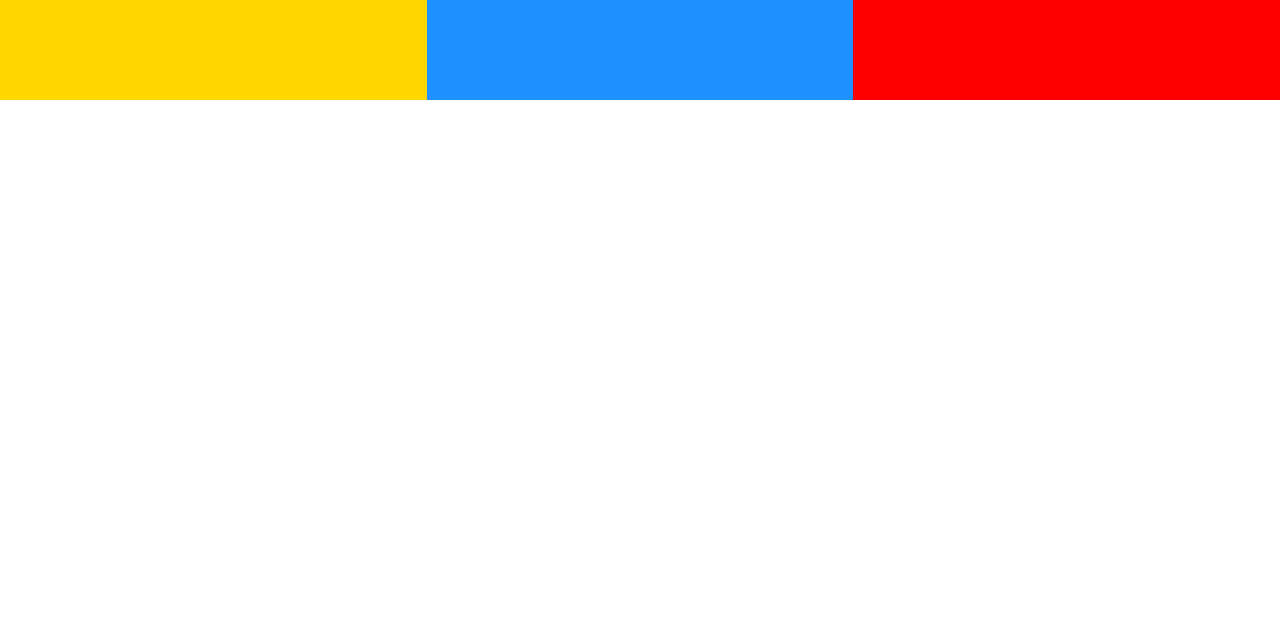
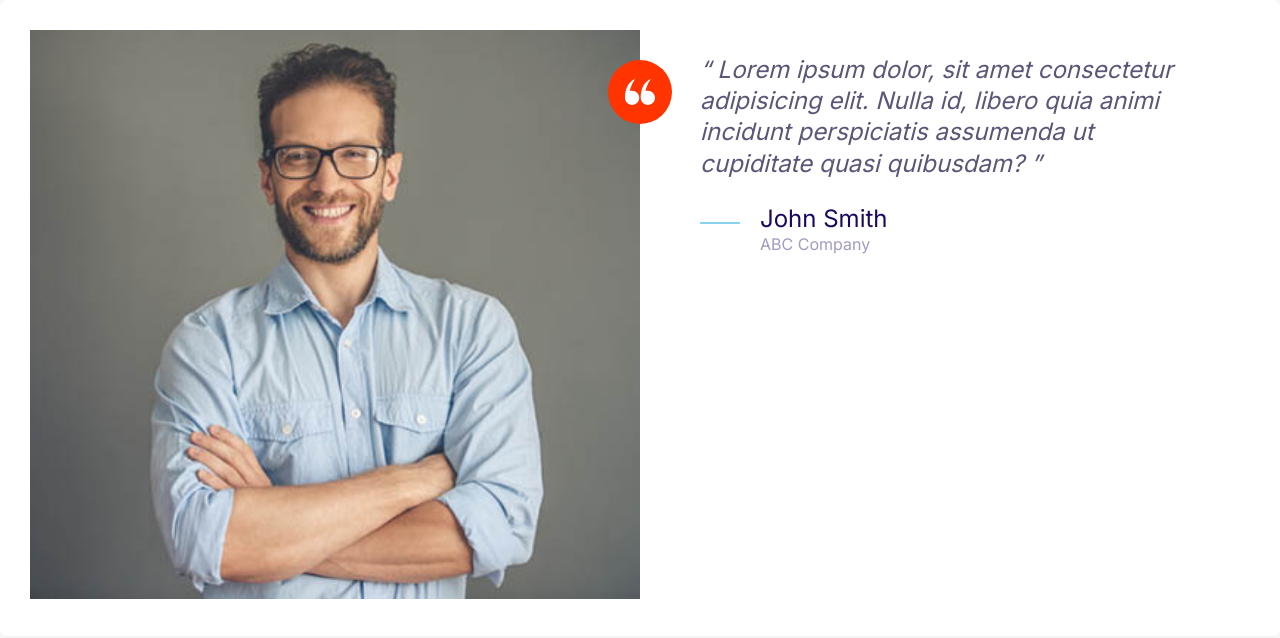
Before and after one commit to jack-mocha/moshify, a plain HTML site: page index.html in a window 1280 px wide. Drawn offline with Linux system fonts and the light colour scheme.

Commit message:
Build the testimonial component

```diff
--- a/css/style.css
+++ b/css/style.css
@@ -166,8 +166,17 @@ a {
   height: 40px;
 }
 
+.icon--small {
+  width: 30px;
+  height: 30px;
+}
+
 .icon--primary {
   fill: var(--color-primary);
+}
+
+.icon--white {
+  fill: white;
 }
 
 .icon-container {
@@ -178,6 +187,10 @@ a {
   height: 64px;
   justify-content: center;
   width: 64px;
+}
+
+.icon-container--accent {
+  background-color: var(--color-accent);
 }
 
 /* Buttons */
@@ -451,3 +464,34 @@ a {
     grid-template-columns: 1fr 1fr 1fr;
   }
 }
+
+/* Testimonials */
+
+.testimonial {
+  padding: 3rem;
+}
+
+.testimonial__image {
+  position: relative;
+}
+
+.testimonial__image > img {
+  width: 100%;
+}
+
+.testimonial__image > .icon-container {
+  position: absolute;
+  top: 3rem;
+  right: -32px;
+}
+
+@media screen and (min-width: 768px) {
+  .testimonial .quote,
+  .testimonial .quote__author {
+    font-size: 2.4rem;
+  }
+
+  .testimonial .quote {
+    margin-left: 6rem;
+  }
+}
--- a/index.html
+++ b/index.html
@@ -14,10 +14,37 @@
     <link rel="stylesheet" href="css/style.css" />
   </head>
   <body>
-    <div class="grid grid--cols-3">
-      <div style="height: 100px; background: gold"></div>
-      <div style="height: 100px; background: dodgerblue"></div>
-      <div style="height: 100px; background: red"></div>
+    <div class="card testimonial">
+      <div class="grid grid--cols-2">
+        <div class="testimonial__image">
+          <img src="images/testimonial.jpg" alt="a happy customer" />
+          <span class="icon-container icon-container--accent">
+            <svg class="icon icon--white icon--small">
+              <use xlink:href="images/sprite.svg#quotes"></use>
+            </svg>
+          </span>
+        </div>
+        <blockquote class="quote">
+          <p class="quote__text">
+            Lorem ipsum dolor, sit amet consectetur adipisicing elit. Nulla id,
+            libero quia animi incidunt perspiciatis assumenda ut cupiditate
+            quasi quibusdam?
+          </p>
+          <footer>
+            <div class="media">
+              <div class="media__image">
+                <svg class="icon icon--primary quote__line">
+                  <use xlink:href="images/sprite.svg#line"></use>
+                </svg>
+              </div>
+              <div class="media__body">
+                <h3 class="media__title quote__author">John Smith</h3>
+                <p class="quote__organization">ABC Company</p>
+              </div>
+            </div>
+          </footer>
+        </blockquote>
+      </div>
     </div>
   </body>
 </html>
```
Also changed, not shown: components/testimonial.html (added, +32 -0 lines), images/testimonial.jpg (added).
